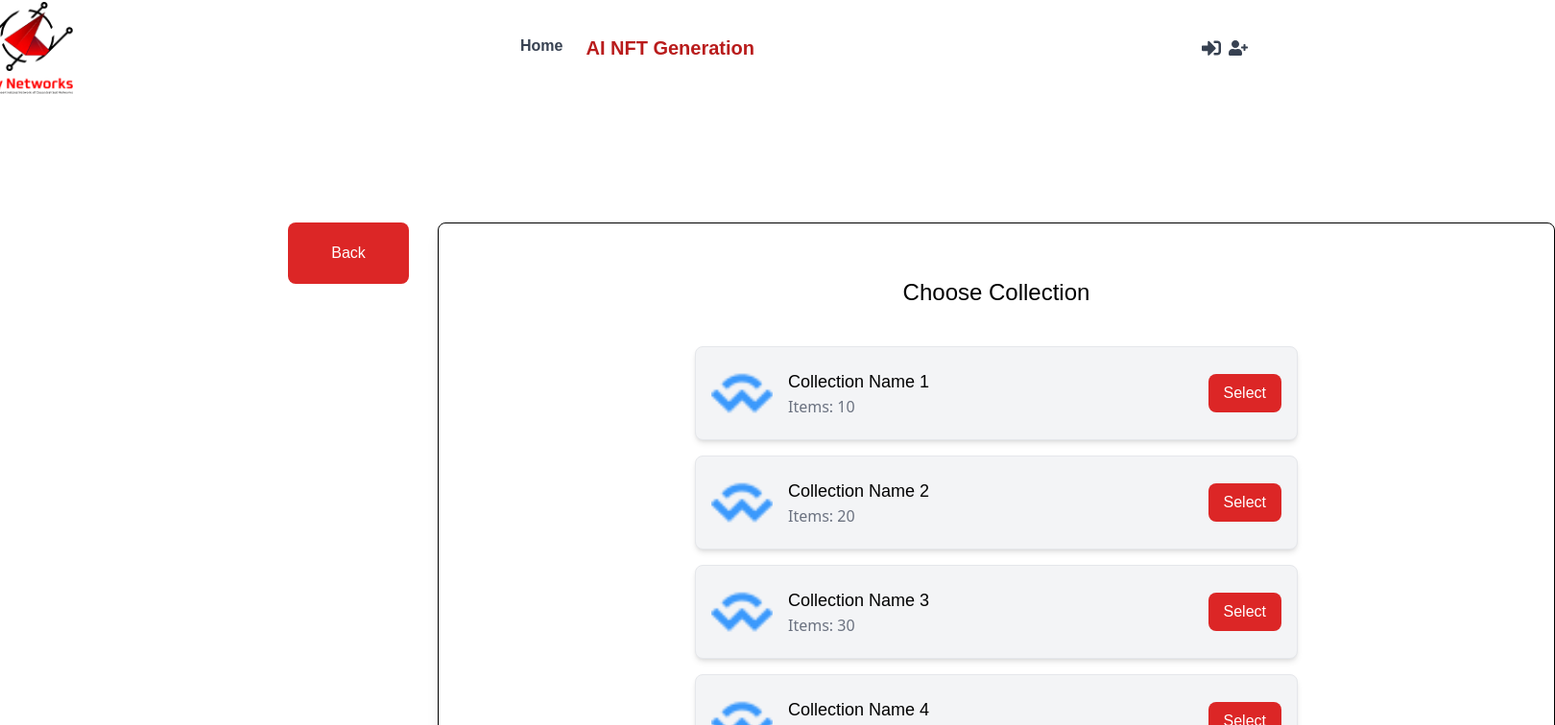
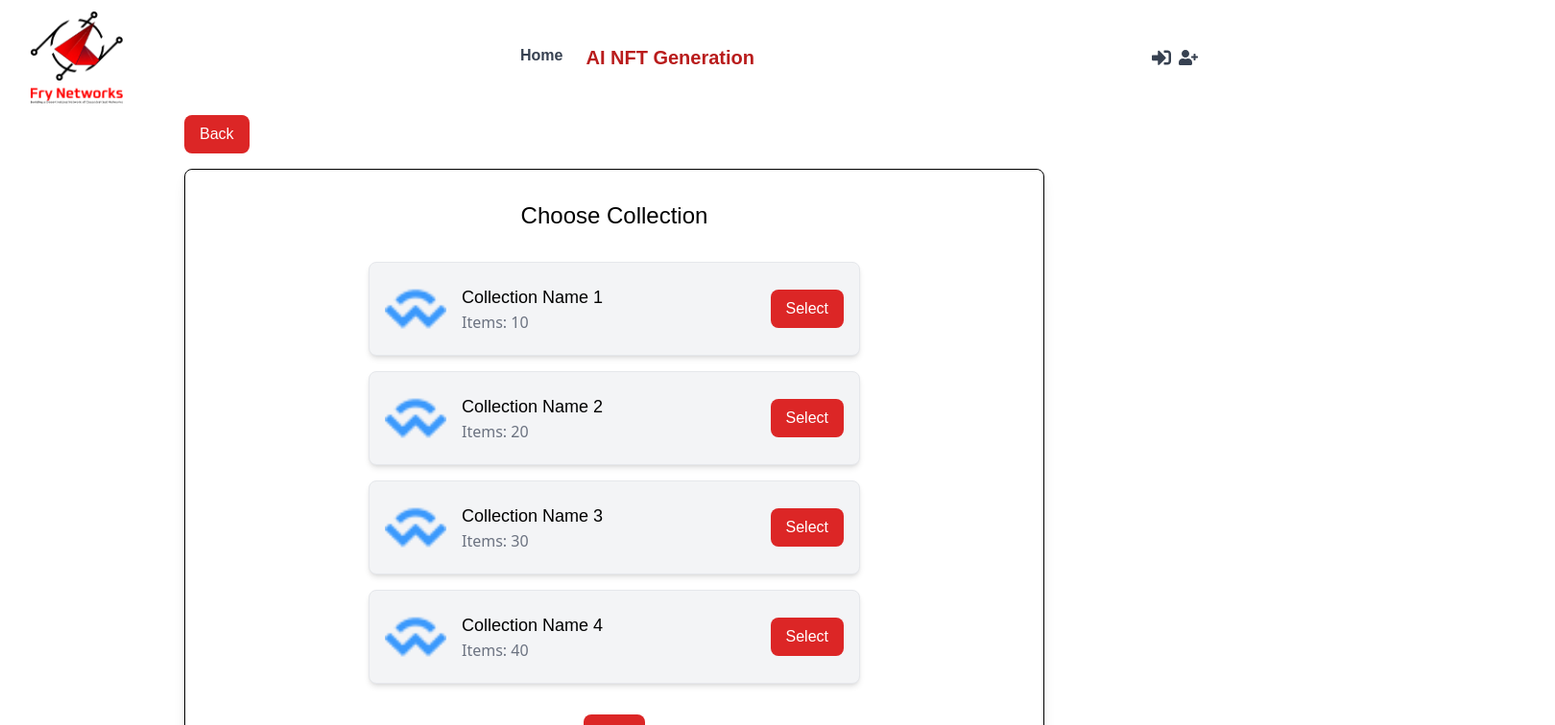
Before and after one commit to huzaifa898/OctaloopTasks, a React (Create React App) app in the folder myapp/: page /choosecollection in a window 1280 px wide. Shown: the top 756 px of the page at 96% size, 1620 px wide, since content can reach past the window. Built offline with nearby package versions, Linux system fonts and the light colour scheme; a web font is replaced by a local one; what @web3-react/injected-connector would draw is missing.

Commit message:
some oof chnages in ui reported by QA

```diff
--- a/myapp/package.json
+++ b/myapp/package.json
@@ -13,6 +13,7 @@
     "cra-template": "1.2.0",
     "ethers": "^5.7.2",
     "react": "^18.3.1",
+    "react-accessible-accordion": "^5.0.0",
     "react-dom": "^18.3.1",
     "react-icons": "^5.4.0",
     "react-router-dom": "^6.28.1",
--- a/myapp/src/components/Chosecollection.jsx
+++ b/myapp/src/components/Chosecollection.jsx
@@ -21,74 +21,56 @@ function Chosecollection() {
   };
 
   return (
-    <div className='flex flex-col items-center'>
-      <nav className="flex items-center justify-between py-3" style={{ width: '1320px', height: '100px' }}>
+    <div className="flex flex-col items-center min-h-screen px-4">
+
+      {/* Navbar */}
+      <nav className="flex items-center justify-between w-full max-w-screen-xl py-3 px-4">
         <div className="text-xl font-bold text-red-600">
-          <img src={logo} alt="Logo" className="h-10 w-auto md:h-24 md:w-24" />
+          <img src={logo} alt="Logo" className="h-10 md:h-24 w-auto" />
         </div>
         <ul className="flex space-x-4 md:space-x-6">
           <Link to="/">
             <li className="text-gray-700 hover:text-red-600 font-apex font-bold cursor-pointer">Home</li>
           </Link>
-          <li className="text-red-700 font-bold text-xl font-apex cursor-pointer">AI NFT Generation</li>
+          <li className="text-red-700 font-bold text-lg md:text-xl font-apex cursor-pointer">AI NFT Generation</li>
         </ul>
         <div className="flex space-x-2">
           <FaSignInAlt className="text-gray-700 hover:text-red-600 text-xl cursor-pointer" />
           <FaUserPlus className="text-gray-700 hover:text-red-600 text-xl cursor-pointer" />
         </div>
       </nav>
-      <button
-        onClick={handleBackClick}
-        className="bg-red-600 text-white font-apex px-4 py-2 rounded-lg hover:bg-red-700"
-        style={{
-          width: '126px',
-          height: '64px',
-          position: 'absolute',
-          top: '232px',
-          left: '300px',
-          gap: '0px',
-          opacity: '1',
-        }}
-      >
-        Back
-      </button>
-      <div
-        className="bg-white p-8 rounded-lg shadow-lg border-solid flex flex-col items-center"
-        style={{
-          width: '1164px',
-          height: '730px',
-          position: 'absolute',
-          top: '232px',
-          left: '456px',
-          gap: '0px',
-          opacity: '1',
-          border: '1px solid #000000',
-        }}
-      >
-        <h1
-          className="text-center font-apex"
-          style={{
-            width: '399px',
-            height: '48px',
-            fontSize: '24px',
-            lineHeight: '48px',
-            marginTop: '16px',
-          }}
+
+      {/* Back Button (Now Placed Outside the Box) */}
+      <div className="w-full max-w-4xl flex justify-start">
+        <button
+          onClick={handleBackClick}
+          className="bg-red-600 text-white font-apex px-4 py-2 rounded-lg hover:bg-red-700 mb-4"
         >
+          Back
+        </button>
+      </div>
+
+      {/* Collection Box */}
+      <div className="bg-white p-6 md:p-8 rounded-lg shadow-lg border border-black flex flex-col items-center w-full max-w-4xl">
+        <h1 className="text-center font-apex text-xl md:text-2xl">
           Choose Collection
         </h1>
-        <div className="grid grid-cols-1 gap-8 mt-8" style={{ width: '628px', height: '91px', top: '388px', left: '723px', gap: '0px', opacity: '1' }}>
+
+        {/* Collection List */}
+        <div className="grid grid-cols-1 gap-4 mt-8 w-full max-w-lg">
           {[1, 2, 3, 4].map((item, index) => (
-            <div key={index} className="flex items-center justify-between p-4 border rounded-lg shadow-md bg-gray-100 mb-4">
+            <div key={index} className="flex items-center justify-between p-4 border rounded-lg shadow-md bg-gray-100">
               <div className="flex items-center">
-                <img src={icon1} alt="Collection" className="w-16 h-16 rounded-full" />
+                <img src={icon1} alt="Collection" className="w-12 h-12 md:w-16 md:h-16 rounded-full" />
                 <div className="ml-4">
                   <h2 className="font-apex text-lg">Collection Name {item}</h2>
                   <p className="text-gray-500">Items: {item * 10}</p>
                 </div>
               </div>
               <button
-                className={`font-apex px-4 py-2 rounded-lg ${selectedCollection === index ? 'bg-red-600 text-white' : 'bg-red-600 text-white hover:bg-red-700'}`}
+                className={`font-apex px-4 py-2 rounded-lg ${
+                  selectedCollection === index ? 'bg-red-600 text-white' : 'bg-red-600 text-white hover:bg-red-700'
+                }`}
                 onClick={() => handleSelectClick(index)}
               >
                 Select
@@ -96,14 +78,11 @@ function Chosecollection() {
             </div>
           ))}
         </div>
+
+        {/* Next Button */}
         <button
           onClick={handleNextClick}
-          className="bg-red-600 text-white font-apex px-4 py-2 rounded-lg hover:bg-red-700 mt-8"
-          style={{
-            position: 'absolute',
-            bottom: '32px',
-            right: '32px',
-          }}
+          className="mt-6 md:mt-8 bg-red-600 text-white font-apex px-4 py-2 rounded-lg hover:bg-red-700"
         >
           Next
         </button>
--- a/myapp/src/components/CreateCollection.jsx
+++ b/myapp/src/components/CreateCollection.jsx
@@ -4,7 +4,7 @@ import mnt from '../Images/mnt.png';
 import { FaSignInAlt, FaUserPlus, FaPlus } from 'react-icons/fa';
 import { Link, useNavigate } from 'react-router-dom';
 import icon1 from '../Images/icon1.png';
-
+import Navbar from './Navbar';
 function Nftform() {
   const navigate = useNavigate();
 
@@ -42,24 +42,10 @@ function Nftform() {
   return (
     <div className="flex flex-col items-center px-4 md:px-0">
       {/* Navbar */}
-      <nav className="flex items-center justify-between py-3 w-full max-w-screen-xl">
-        <div className="text-xl font-bold text-red-600">
-          <img src={logo} alt="Logo" className="h-10 w-auto md:h-24 md:w-24" />
-        </div>
-        <ul className="flex space-x-4 md:space-x-6">
-          <Link to="/">
-            <li className="text-gray-700 hover:text-red-600 font-apex font-bold cursor-pointer">Home</li>
-          </Link>
-          <li className="text-red-700 font-bold text-xl font-apex cursor-pointer">AI NFT Generation</li>
-        </ul>
-        <div className="flex space-x-2">
-          <FaSignInAlt className="text-gray-700 hover:text-red-600 text-xl cursor-pointer" />
-          <FaUserPlus className="text-gray-700 hover:text-red-600 text-xl cursor-pointer" />
-        </div>
-      </nav>
+        <Navbar/>
 
       {/* Navigation Buttons */}
-      <div className="flex justify-start mt-10 w-full max-w-screen-xl">
+      <div className="flex justify-start mt-40 w-full max-w-screen-xl">
         <button
           onClick={handleBackClick}
           className="bg-gray-200 text-gray-700 font-apex px-4 py-2 rounded-lg hover:bg-gray-300"
--- a/myapp/src/components/Faq.jsx
+++ b/myapp/src/components/Faq.jsx
@@ -1,50 +1,60 @@
-import React, { useState } from "react";
+import React from "react";
+import { Accordion, AccordionItem, AccordionItemHeading, AccordionItemButton, AccordionItemPanel } from "react-accessible-accordion";
+import "react-accessible-accordion/dist/fancy-example.css";
 
 const FAQ = () => {
-  const [open, setOpen] = useState("What is an NFT?");
-
-  const toggle = (question) => {
-    setOpen(open === question ? "" : question);
-  };
-
   const faqs = [
     {
       question: "What is an NFT?",
       answer:
         "An NFT (Non-Fungible Token) is a unique digital asset that represents ownership or proof of authenticity of a specific item or piece of content, often associated with digital art, collectibles, or virtual goods, and is stored on a blockchain.",
     },
-    { question: "How do I buy an NFT?", answer: "To buy an NFT, you'll need a digital wallet and cryptocurrency. Browse NFT marketplaces, connect your wallet, and make a purchase." },
-    { question: "How do I sell an NFT?", answer: "To sell an NFT, list it on an NFT marketplace, set your price, and wait for a buyer to complete the transaction." },
-    { question: "What cryptocurrencies do you accept?", answer: "Most NFT platforms accept Ethereum (ETH), but some also accept other cryptocurrencies like Solana (SOL) or Polygon (MATIC)." },
+    {
+      question: "How do I buy an NFT?",
+      answer:
+        "To buy an NFT, you'll need a digital wallet and cryptocurrency. Browse NFT marketplaces, connect your wallet, and make a purchase.",
+    },
+    {
+      question: "How do I sell an NFT?",
+      answer:
+        "To sell an NFT, list it on an NFT marketplace, set your price, and wait for a buyer to complete the transaction.",
+    },
+    {
+      question: "What cryptocurrencies do you accept?",
+      answer:
+        "Most NFT platforms accept Ethereum (ETH), but some also accept other cryptocurrencies like Solana (SOL) or Polygon (MATIC).",
+    },
   ];
 
   return (
-    <div className=" text-white  flex items-center justify-center p-6">
-      <div className="w-full max-w-xl">
-        <h1 className="text-3xl text-black font-apex mb-6 text-center leading-[76.8px] tracking-[0.03em] ">FREQUENTLY ASKED QUESTIONS</h1>
-        {faqs.map((faq) => (
-          <div
-            key={faq.question}
-            className={`border ${
-              open === faq.question ? "border-red-500" : "border-gray-700"
-            } rounded-md mb-4 font-apex overflow-hidden`}
-          >
-            <div
-              className={`flex justify-between text-black items-center p-4 cursor-pointer ${
-                open === faq.question ? "bg-pink-200" : "bg-white"
-              }`}
-              onClick={() => toggle(faq.question)}
-            >
-              <h2 className="text-lg font-bold">{faq.question}</h2>
-              <span>{open === faq.question ? "-" : "+"}</span>
-            </div>
-            {open === faq.question && (
-              <div className="p-4 bg-gray-900">
-                <p className="text-gray-300">{faq.answer}</p>
-              </div>
-            )}
-          </div>
-        ))}
+    <div className="flex items-center justify-center p-6 min-h-screen">
+      <div className="w-full max-w-2xl">
+        <h1 className="text-3xl font-bold text-black text-center leading-[76.8px] tracking-[0.03em] mb-6">
+          FREQUENTLY ASKED QUESTIONS
+        </h1>
+
+        <Accordion allowZeroExpanded>
+          {faqs.map((faq, index) => (
+            <AccordionItem key={index} className="mb-4 border border-gray-300 rounded-lg shadow-md">
+
+              {/* Accordion Header */}
+              <AccordionItemHeading>
+                <AccordionItemButton className="w-full text-left flex justify-between items-center p-4 bg-white hover:bg-gray-200 font-semibold cursor-pointer transition-all duration-300 text-black rounded-lg">
+                  {faq.question}
+                  <span className="text-xl">+</span>
+                </AccordionItemButton>
+              </AccordionItemHeading>
+
+              {/* Accordion Content */}
+              <AccordionItemPanel>
+                <div className="p-4 bg-gray-900 rounded-b-lg transition-all duration-300">
+                  <p className="text-gray-300">{faq.answer}</p>
+                </div>
+              </AccordionItemPanel>
+
+            </AccordionItem>
+          ))}
+        </Accordion>
       </div>
     </div>
   );
--- a/myapp/src/components/Hero.jsx
+++ b/myapp/src/components/Hero.jsx
@@ -71,7 +71,7 @@ function App() {
     {/* Navbar */}
 
     {/* Tagline */}
-    <div className="text-center mt-20">
+    <div className="text-center mt-32 ">
       <h1 className="text-2xl font-apex text-gray-800 md:text-4xl">
         CREATE YOUR OWN <span className="text-red-600">MASTERPIECE</span>
       </h1>
```
Also changed, not shown: myapp/src/components/Boostcontent.jsx (+22 -63 lines), 1 other file (tests, documents, lock files or other folders).
